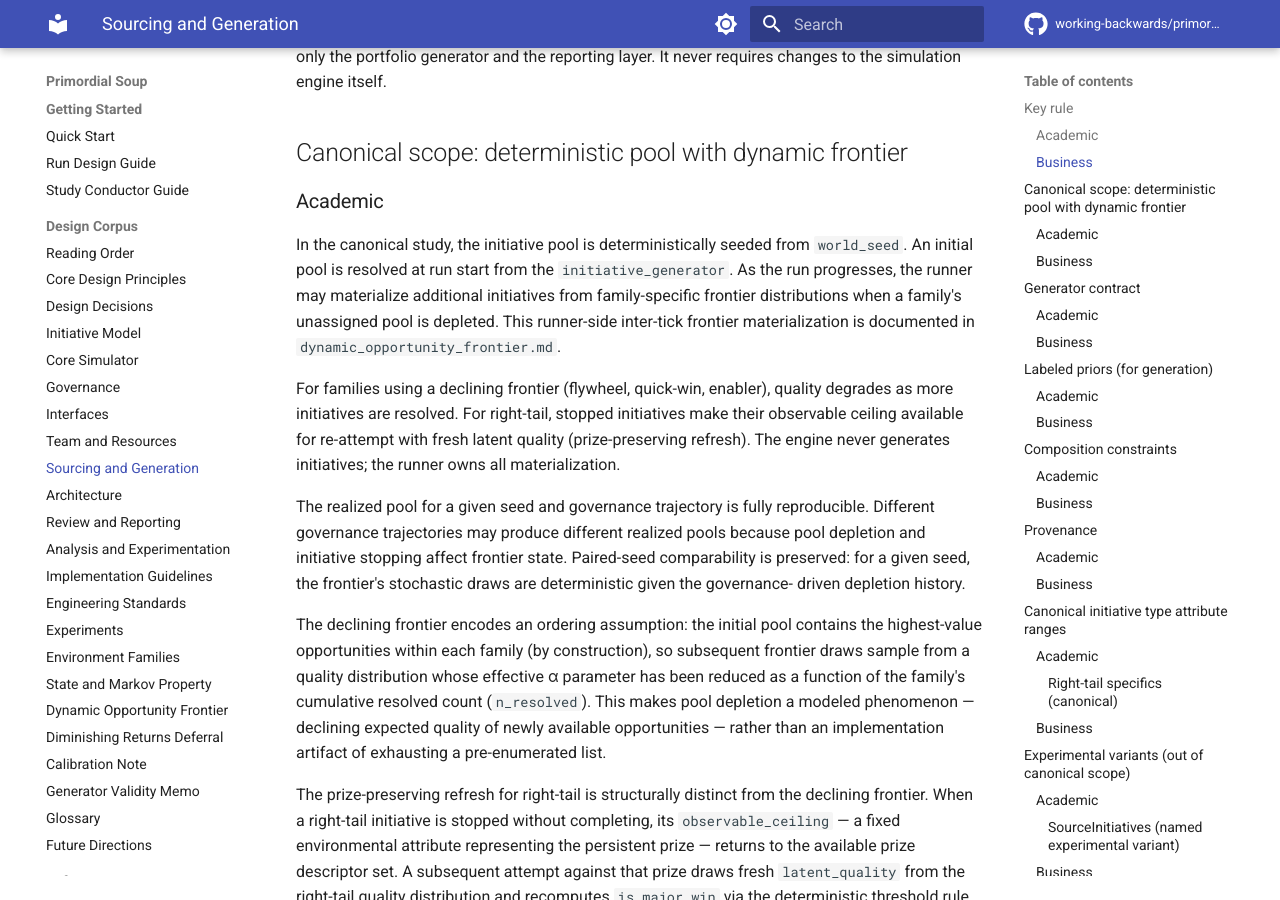
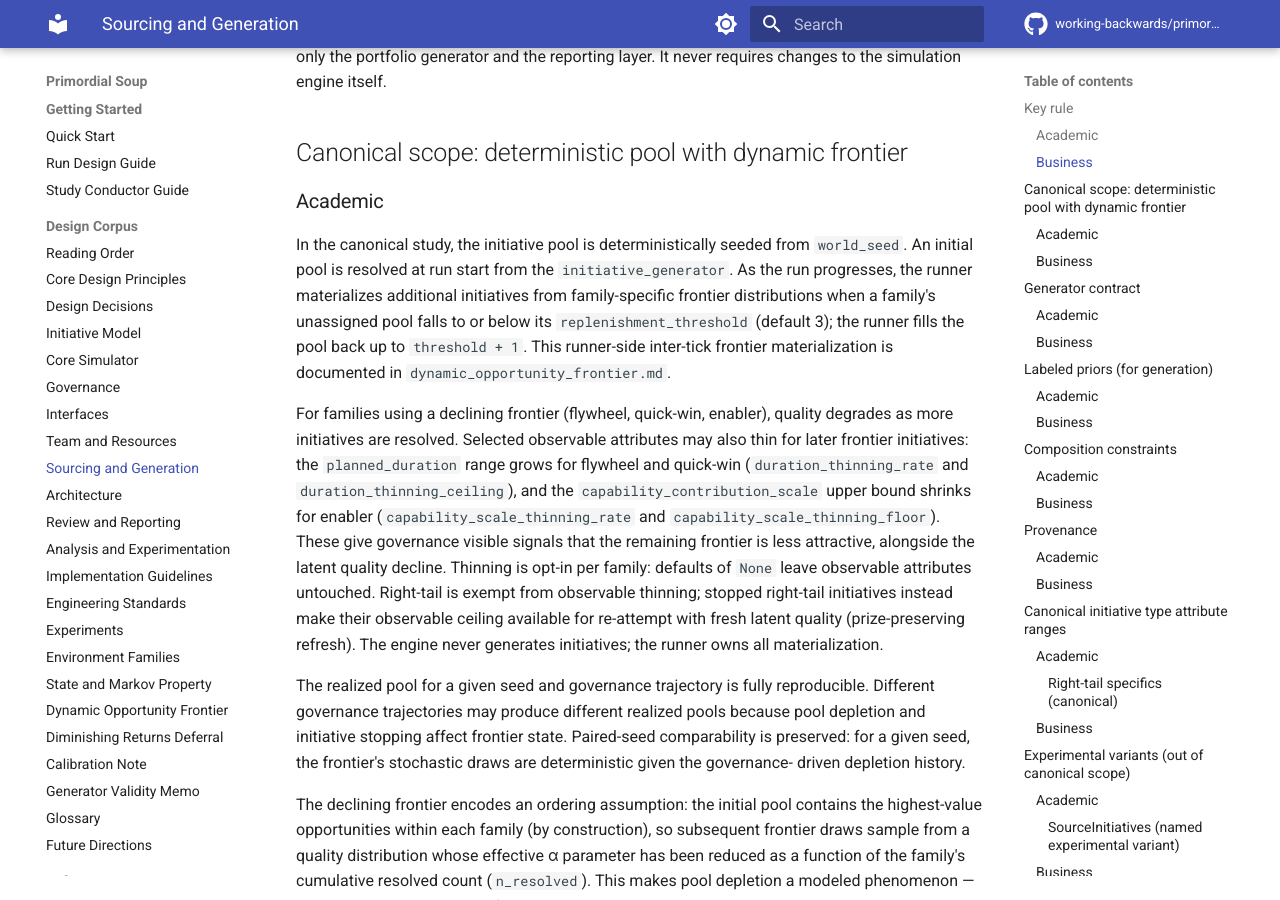
Before and after one commit to working-backwards/primordial-soup, an MkDocs documentation site: the page built from docs/design/sourcing_and_generation.md, in a window 1280 px wide and 900 px high, scrolled down 1506 px. Built offline with MkDocs 1.6.1 and Material for MkDocs 9.7.7, drawn with Linux system fonts in a browser that asks for light colours; comment, search, counter and statistics services are not loaded.

Commit message:
Port design doc additions for new features
Surface the three new merged features (observable thinning, baseline
value accounting, screening signal) in the supporting design docs:

- sourcing_and_generation.md: rewrite the pool-evolution paragraph to
  describe threshold+1 fill replenishment (default 3) and opt-in
  observable thinning per family (duration for flywheel/quick-win,
  capability scale for enabler). Right-tail exemption retained.
- state_definition_and_markov_property.md: new "Runner-side reporting
  state" section documenting cumulative_baseline_value as governance-
  invisible, not Markov-relevant.
- interfaces.md: add baseline_value_per_tick to the ModelConfig schema
  snippet with opt-in default note.
- review_and_reporting.md: add cumulative_baseline_value to the
  primary-outputs section, with its pairing with idle_capacity_profile.

Remaining deltas between origin/local-backup and main in these docs
are predominantly MathJax notation (remote already migrated) and
complementarity markup (deferred by merge policy), not substantive
specification changes.

Co-Authored-By: Claude Opus 4.7 (1M context) <noreply@anthropic.com>

```diff
--- a/docs/design/sourcing_and_generation.md
+++ b/docs/design/sourcing_and_generation.md
@@ -29,16 +29,28 @@ The simulation engine itself never sees or uses these labels to apply different
 ### Academic
 In the canonical study, the initiative pool is deterministically seeded
 from `world_seed`. An initial pool is resolved at run start from the
-`initiative_generator`. As the run progresses, the runner may materialize
-additional initiatives from family-specific frontier distributions when a
-family's unassigned pool is depleted. This runner-side inter-tick frontier
+`initiative_generator`. As the run progresses, the runner materializes
+additional initiatives from family-specific frontier distributions when
+a family's unassigned pool falls to or below its
+`replenishment_threshold` (default 3); the runner fills the pool back
+up to `threshold + 1`. This runner-side inter-tick frontier
 materialization is documented in `dynamic_opportunity_frontier.md`.
 
 For families using a declining frontier (flywheel, quick-win, enabler),
-quality degrades as more initiatives are resolved. For right-tail, stopped
-initiatives make their observable ceiling available for re-attempt with
-fresh latent quality (prize-preserving refresh). The engine never generates
-initiatives; the runner owns all materialization.
+quality degrades as more initiatives are resolved. Selected observable
+attributes may also thin for later frontier initiatives: the
+`planned_duration` range grows for flywheel and quick-win
+(`duration_thinning_rate` and `duration_thinning_ceiling`), and the
+`capability_contribution_scale` upper bound shrinks for enabler
+(`capability_scale_thinning_rate` and `capability_scale_thinning_floor`).
+These give governance visible signals that the remaining frontier is
+less attractive, alongside the latent quality decline. Thinning is
+opt-in per family: defaults of `None` leave observable attributes
+untouched. Right-tail is exempt from observable thinning; stopped
+right-tail initiatives instead make their observable ceiling available
+for re-attempt with fresh latent quality (prize-preserving refresh).
+The engine never generates initiatives; the runner owns all
+materialization.
 
 The realized pool for a given seed and governance trajectory is fully
 reproducible. Different governance trajectories may produce different
```
Also changed, not shown: docs/design/interfaces.md (+9 -0 lines), docs/design/review_and_reporting.md (+10 -0 lines), docs/design/state_definition_and_markov_property.md (+16 -0 lines).
